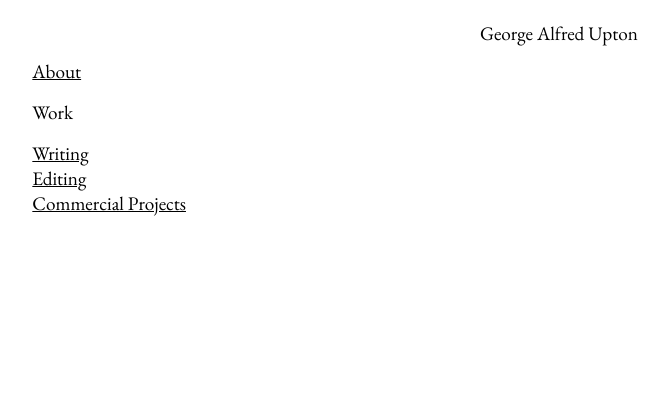
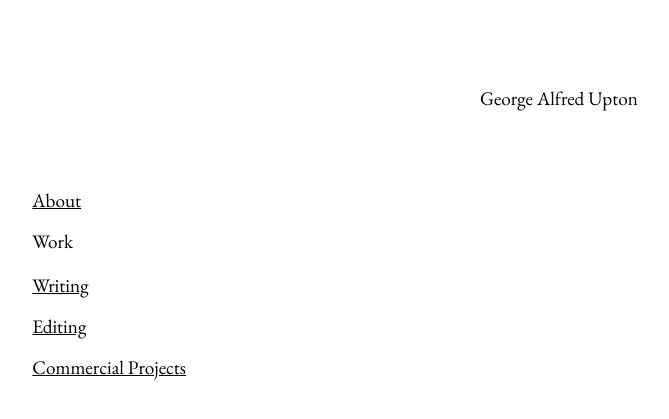
Before and after one commit to GAUpton/gaupton.github.io, a Jekyll site: the page built from index.md, in a window 1280 px wide. Shown: the top 419 px of the page, without its empty margins (81-750 px from the left). Built offline with Jekyll 4.4.1, drawn with Linux system fonts in a browser that asks for light colours.

Commit message:
Adjusts spacing of header, nav, table
Increase whitespace to create a cleaner, lighter look.

```diff
--- a/assets/css/style.css
+++ b/assets/css/style.css
@@ -9,21 +9,23 @@ a {
   font-style: normal;
   font-size: 1.2rem;
   color: black;
+  white-space: no-wrap;
 }
 
-header h1 {
+header,
+nav {
+  height: 20vh;
+  display: flex;
+  justify-content: center;
+  align-items: center;
   text-align: center;
+}
 
-  & a {
-    text-decoration: none;
-  }
+header h1 a {
+  text-decoration: none;
 }
 
 nav {
-  margin-bottom: 1em;
-  border-bottom: solid 1px black;
-  padding-bottom: 1em;
-
   & ul {
     display: inline;
     list-style-type: none;
@@ -32,13 +34,18 @@ nav {
   }
 
   & li {
-    display: inline;
-    margin-right: 1em;
+    display: inline-block;
+    padding: 0.5em;
   }
 
   & h2 {
     display: none;
   }
+}
+
+table {
+  width: 100%;
+  text-align: center;
 }
 
 thead {
@@ -73,19 +80,22 @@ td:not(:last-child):after {
   }
 
   nav {
+    display: revert;
     grid-column: 2 / 4;
-    border-bottom: none;
+    text-align: revert;
+    padding: revert;
 
     & ul,
     & li,
     & h2 {
       display: revert;
+      padding: 0;
+      margin-bottom: 1em;
     }
   }
 
   table {
-    width: 100%;
-    text-align: center;
+    text-align: left;
   }
 
   thead,
```
